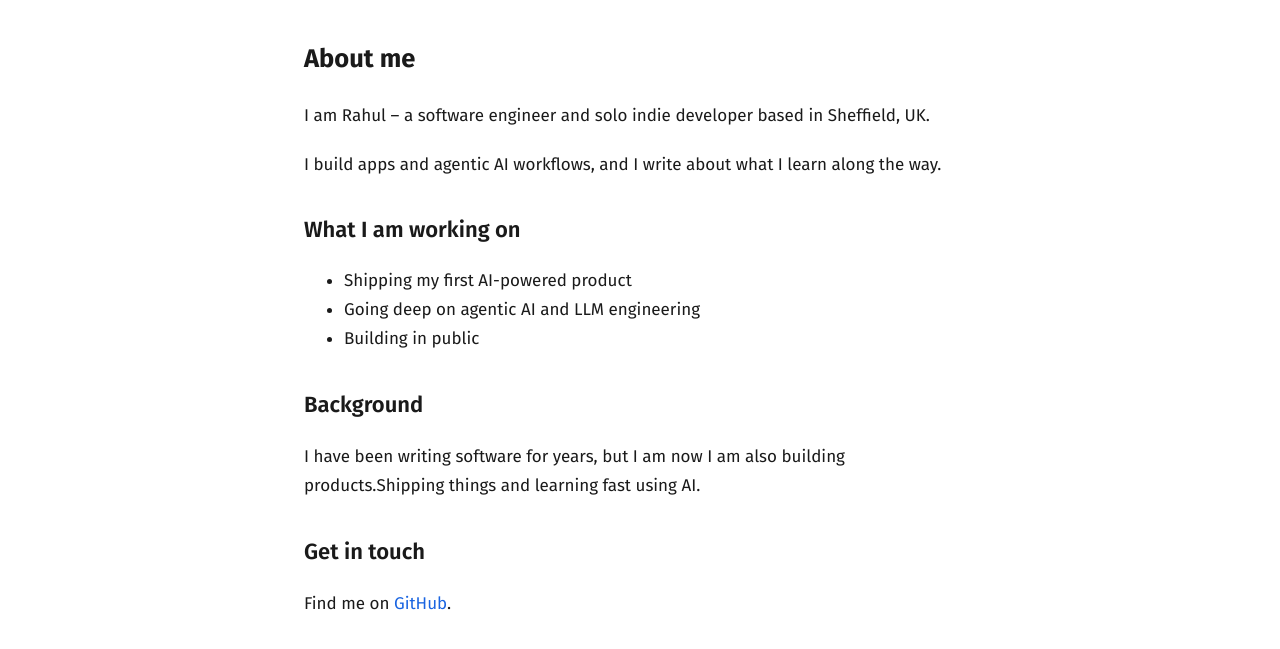
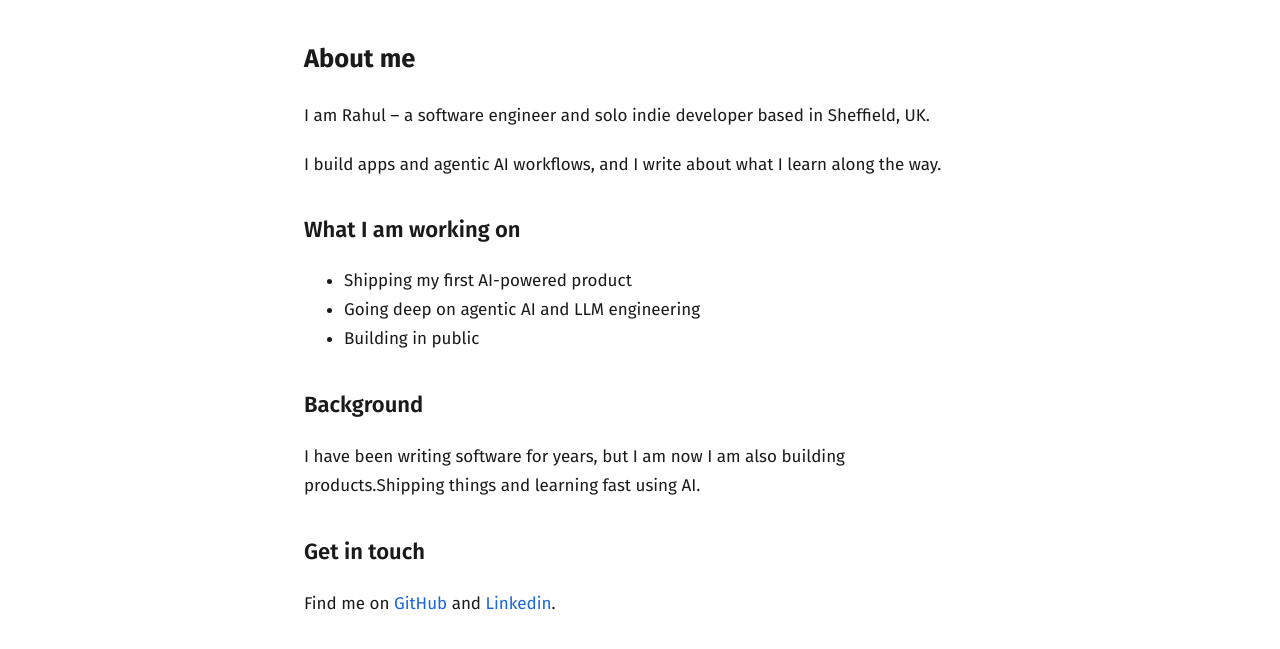
Before and after one commit to raaulc/rahul-blog, an Astro site: page /posts/about in a window 1280 px wide. Shown: the part 265-914 px from the top of the page. Built offline with nearby package versions, Linux system fonts and the light colour scheme; Astro itself is replaced by a stand-in of ours.

Commit message:
publish: 2026-03-08 19:46

```diff
--- a/src/content/posts/about.md
+++ b/src/content/posts/about.md
@@ -23,4 +23,4 @@
 
 ## Get in touch
 
-Find me on [GitHub](https://github.com/raaulc).
+Find me on [GitHub](https://github.com/raaulc) and [Linkedin](https://www.linkedin.com/in/raaulc/).
```
